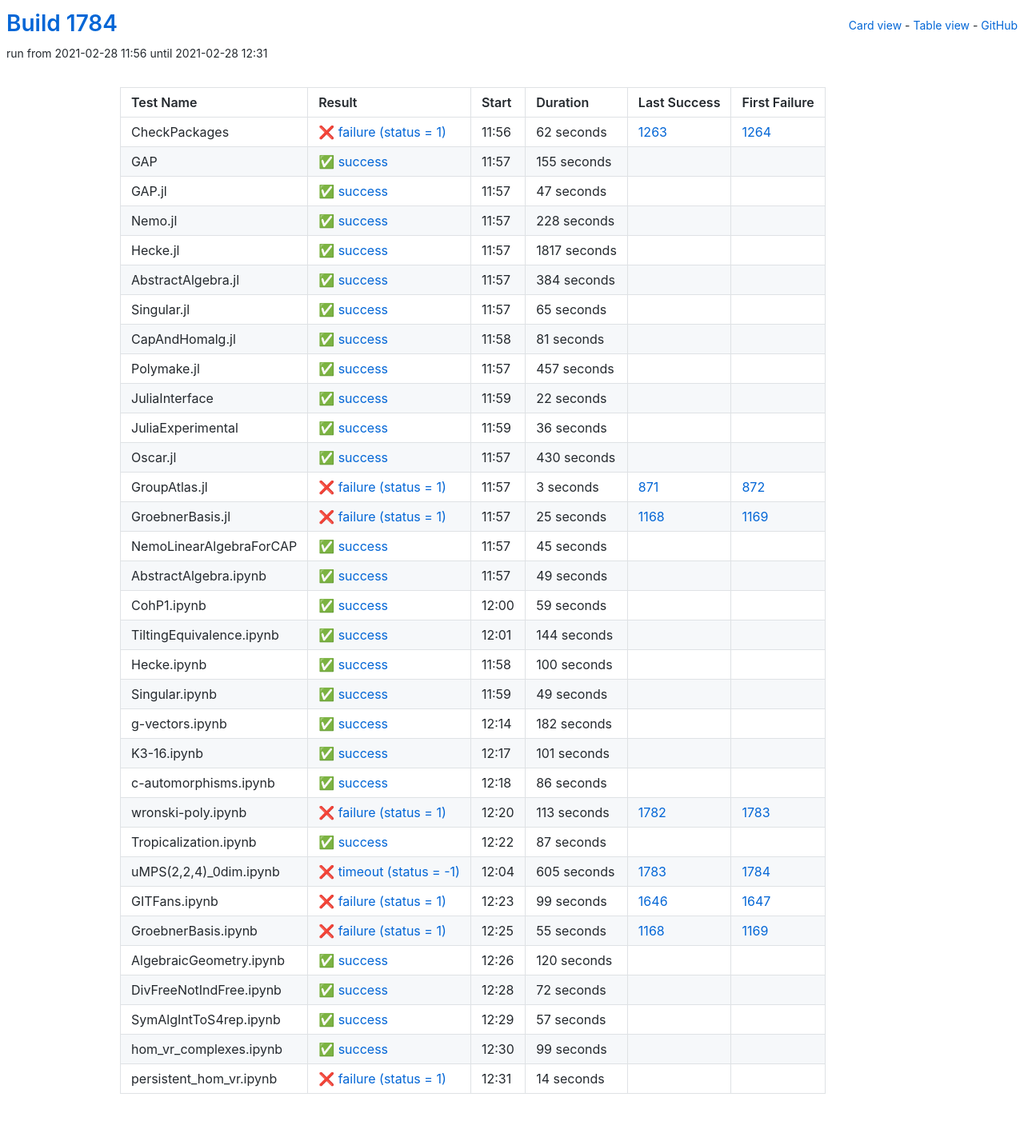
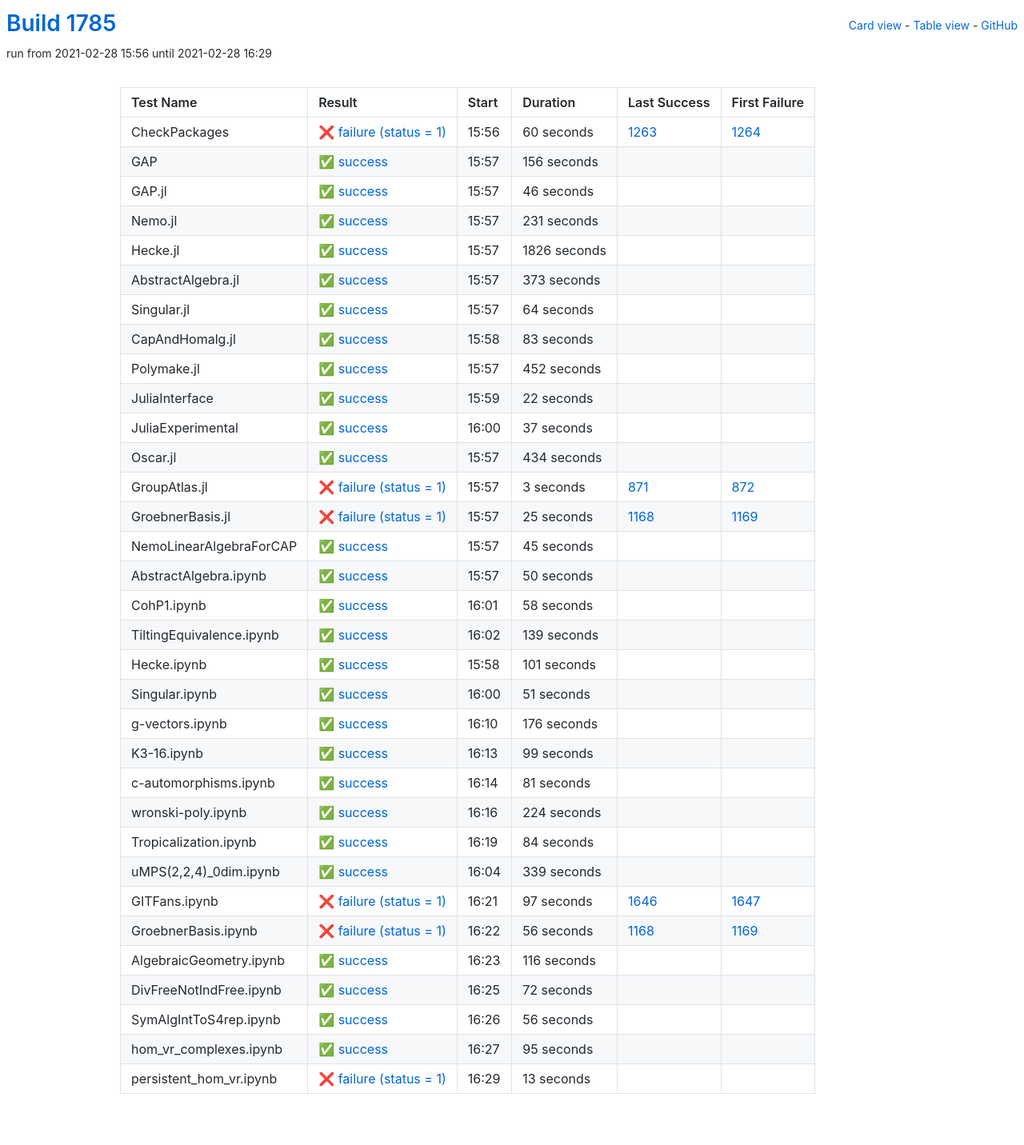
Before and after one commit to oscar-system/oscar-ci-status-stable, a Jekyll site: the page built from table.html, in a window 1280 px wide. Shown: the whole page at 80% size. Built offline with Jekyll 4.4.1, drawn with Linux system fonts in a browser that asks for light colours.

Commit message:
Build #1785

```diff
--- a/_data/ci.yml
+++ b/_data/ci.yml
@@ -1,6 +1,6 @@
 ---
-build: 1784
-build_url: https://oscarci.mathematik.uni-kl.de/job/oscar-stable/1784/
+build: 1785
+build_url: https://oscarci.mathematik.uni-kl.de/job/oscar-stable/1785/
 job: oscar-stable
 organization: oscar-system
 repo: oscar-ci-status-stable
@@ -8,116 +8,116 @@ repourl: https://github.com/oscar-system/oscar-ci-status-stable
 tests:
 - name: CheckPackages
   id: checkpackages
-  log: https://oscarci.mathematik.uni-kl.de/job/oscar-stable/1784/artifact/logs/build-1784/CheckPackages.log
-  start: 2021-02-28 11:56
+  log: https://oscarci.mathematik.uni-kl.de/job/oscar-stable/1785/artifact/logs/build-1785/CheckPackages.log
+  start: 2021-02-28 15:56
   success: false
   exitcode: 1
   status: failure
-  duration: 62
+  duration: 60
   last_success: 1263
   last_success_url: https://oscarci.mathematik.uni-kl.de/job/oscar-stable/1263/
   first_failure: 1264
   first_failure_url: https://oscarci.mathematik.uni-kl.de/job/oscar-stable/1264/
 - name: GAP
   id: gap
-  log: https://oscarci.mathematik.uni-kl.de/job/oscar-stable/1784/artifact/logs/build-1784/GAP.log
-  start: 2021-02-28 11:57
+  log: https://oscarci.mathematik.uni-kl.de/job/oscar-stable/1785/artifact/logs/build-1785/GAP.log
+  start: 2021-02-28 15:57
   success: true
   exitcode: 0
   status: success
-  duration: 155
+  duration: 156
   last_success: false
   last_success_url:
   first_failure: false
   first_failure_url:
 - name: GAP.jl
   id: gap-jl
-  log: https://oscarci.mathematik.uni-kl.de/job/oscar-stable/1784/artifact/logs/build-1784/GAP.jl.log
-  start: 2021-02-28 11:57
+  log: https://oscarci.mathematik.uni-kl.de/job/oscar-stable/1785/artifact/logs/build-1785/GAP.jl.log
+  start: 2021-02-28 15:57
   success: true
   exitcode: 0
   status: success
-  duration: 47
+  duration: 46
   last_success: false
   last_success_url:
   first_failure: false
   first_failure_url:
 - name: Nemo.jl
   id: nemo-jl
-  log: https://oscarci.mathematik.uni-kl.de/job/oscar-stable/1784/artifact/logs/build-1784/Nemo.jl.log
-  start: 2021-02-28 11:57
+  log: https://oscarci.mathematik.uni-kl.de/job/oscar-stable/1785/artifact/logs/build-1785/Nemo.jl.log
+  start: 2021-02-28 15:57
   success: true
   exitcode: 0
   status: success
-  duration: 228
+  duration: 231
   last_success: false
   last_success_url:
   first_failure: false
   first_failure_url:
 - name: Hecke.jl
   id: hecke-jl
-  log: https://oscarci.mathematik.uni-kl.de/job/oscar-stable/1784/artifact/logs/build-1784/Hecke.jl.log
-  start: 2021-02-28 11:57
+  log: https://oscarci.mathematik.uni-kl.de/job/oscar-stable/1785/artifact/logs/build-1785/Hecke.jl.log
+  start: 2021-02-28 15:57
   success: true
   exitcode: 0
   status: success
-  duration: 1817
+  duration: 1826
   last_success: false
   last_success_url:
   first_failure: false
   first_failure_url:
 - name: AbstractAlgebra.jl
   id: abstractalgebra-jl
-  log: https://oscarci.mathematik.uni-kl.de/job/oscar-stable/1784/artifact/logs/build-1784/AbstractAlgebra.jl.log
-  start: 2021-02-28 11:57
+  log: https://oscarci.mathematik.uni-kl.de/job/oscar-stable/1785/artifact/logs/build-1785/AbstractAlgebra.jl.log
+  start: 2021-02-28 15:57
   success: true
   exitcode: 0
   status: success
-  duration: 384
+  duration: 373
   last_success: false
   last_success_url:
   first_failure: false
   first_failure_url:
 - name: Singular.jl
   id: singular-jl
-  log: https://oscarci.mathematik.uni-kl.de/job/oscar-stable/1784/artifact/logs/build-1784/Singular.jl.log
-  start: 2021-02-28 11:57
+  log: https://oscarci.mathematik.uni-kl.de/job/oscar-stable/1785/artifact/logs/build-1785/Singular.jl.log
+  start: 2021-02-28 15:57
   success: true
   exitcode: 0
   status: success
-  duration: 65
+  duration: 64
   last_success: false
   last_success_url:
   first_failure: false
   first_failure_url:
 - name: CapAndHomalg.jl
   id: capandhomalg-jl
-  log: https://oscarci.mathematik.uni-kl.de/job/oscar-stable/1784/artifact/logs/build-1784/CapAndHomalg.jl.log
-  start: 2021-02-28 11:58
+  log: https://oscarci.mathematik.uni-kl.de/job/oscar-stable/1785/artifact/logs/build-1785/CapAndHomalg.jl.log
+  start: 2021-02-28 15:58
   success: true
   exitcode: 0
   status: success
-  duration: 81
+  duration: 83
   last_success: false
   last_success_url:
   first_failure: false
   first_failure_url:
 - name: Polymake.jl
   id: polymake-jl
-  log: https://oscarci.mathematik.uni-kl.de/job/oscar-stable/1784/artifact/logs/build-1784/Polymake.jl.log
-  start: 2021-02-28 11:57
+  log: https://oscarci.mathematik.uni-kl.de/job/oscar-stable/1785/artifact/logs/build-1785/Polymake.jl.log
+  start: 2021-02-28 15:57
   success: true
   exitcode: 0
   status: success
-  duration: 457
+  duration: 452
   last_success: false
   last_success_url:
   first_failure: false
   first_failure_url:
 - name: JuliaInterface
   id: juliainterface
-  log: https://oscarci.mathematik.uni-kl.de/job/oscar-stable/1784/artifact/logs/build-1784/JuliaInterface.log
-  start: 2021-02-28 11:59
+  log: https://oscarci.mathematik.uni-kl.de/job/oscar-stable/1785/artifact/logs/build-1785/JuliaInterface.log
+  start: 2021-02-28 15:59
   success: true
   exitcode: 0
   status: success
@@ -128,32 +128,32 @@ tests:
   first_failure_url:
 - name: JuliaExperimental
   id: juliaexperimental
-  log: https://oscarci.mathematik.uni-kl.de/job/oscar-stable/1784/artifact/logs/build-1784/JuliaExperimental.log
-  start: 2021-02-28 11:59
+  log: https://oscarci.mathematik.uni-kl.de/job/oscar-stable/1785/artifact/logs/build-1785/JuliaExperimental.log
+  start: 2021-02-28 16:00
   success: true
   exitcode: 0
   status: success
-  duration: 36
+  duration: 37
   last_success: false
   last_success_url:
   first_failure: false
   first_failure_url:
 - name: Oscar.jl
   id: oscar-jl
-  log: https://oscarci.mathematik.uni-kl.de/job/oscar-stable/1784/artifact/logs/build-1784/Oscar.jl.log
-  start: 2021-02-28 11:57
+  log: https://oscarci.mathematik.uni-kl.de/job/oscar-stable/1785/artifact/logs/build-1785/Oscar.jl.log
+  start: 2021-02-28 15:57
   success: true
   exitcode: 0
   status: success
-  duration: 430
+  duration: 434
   last_success: false
   last_success_url:
   first_failure: false
   first_failure_url:
 - name: GroupAtlas.jl
   id: groupatlas-jl
-  log: https://oscarci.mathematik.uni-kl.de/job/oscar-stable/1784/artifact/logs/build-1784/GroupAtlas.jl.log
-  start: 2021-02-28 11:57
+  log: https://oscarci.mathematik.uni-kl.de/job/oscar-stable/1785/artifact/logs/build-1785/GroupAtlas.jl.log
+  start: 2021-02-28 15:57
   success: false
   exitcode: 1
   status: failure
@@ -164,8 +164,8 @@ tests:
   first_failure_url: https://oscarci.mathematik.uni-kl.de/job/oscar-stable/872/
 - name: GroebnerBasis.jl
   id: groebnerbasis-jl
-  log: https://oscarci.mathematik.uni-kl.de/job/oscar-stable/1784/artifact/logs/build-1784/GroebnerBasis.jl.log
-  start: 2021-02-28 11:57
+  log: https://oscarci.mathematik.uni-kl.de/job/oscar-stable/1785/artifact/logs/build-1785/GroebnerBasis.jl.log
+  start: 2021-02-28 15:57
   success: false
   exitcode: 1
   status: failure
@@ -176,8 +176,8 @@ tests:
   first_failure_url: https://oscarci.mathematik.uni-kl.de/job/oscar-stable/1169/
 - name: NemoLinearAlgebraForCAP
   id: nemolinearalgebraforcap
-  log: https://oscarci.mathematik.uni-kl.de/job/oscar-stable/1784/artifact/logs/build-1784/NemoLinearAlgebraForCAP.log
-  start: 2021-02-28 11:57
+  log: https://oscarci.mathematik.uni-kl.de/job/oscar-stable/1785/artifact/logs/build-1785/NemoLinearAlgebraForCAP.log
+  start: 2021-02-28 15:57
   success: true
   exitcode: 0
   status: success
@@ -188,80 +188,44 @@ tests:
   first_failure_url:
 - name: AbstractAlgebra.ipynb
   id: abstractalgebra-ipynb
-  log: https://oscarci.mathematik.uni-kl.de/job/oscar-stable/1784/artifact/logs/build-1784/AbstractAlgebra.ipynb.log
-  start: 2021-02-28 11:57
+  log: https://oscarci.mathematik.uni-kl.de/job/oscar-stable/1785/artifact/logs/build-1785/AbstractAlgebra.ipynb.log
+  start: 2021-02-28 15:57
   success: true
   exitcode: 0
   status: success
-  duration: 49
+  duration: 50
   last_success: false
   last_success_url:
   first_failure: false
   first_failure_url:
 - name: CohP1.ipynb
   id: cohp1-ipynb
-  log: https://oscarci.mathematik.uni-kl.de/job/oscar-stable/1784/artifact/logs/build-1784/CohP1.ipynb.log
-  start: 2021-02-28 12:00
+  log: https://oscarci.mathematik.uni-kl.de/job/oscar-stable/1785/artifact/logs/build-1785/CohP1.ipynb.log
+  start: 2021-02-28 16:01
   success: true
   exitcode: 0
   status: success
-  duration: 59
+  duration: 58
   last_success: false
   last_success_url:
   first_failure: false
   first_failure_url:
 - name: TiltingEquivalence.ipynb
   id: tiltingequivalence-ipynb
-  log: https://oscarci.mathematik.uni-kl.de/job/oscar-stable/1784/artifact/logs/build-1784/TiltingEquivalence.ipynb.log
-  start: 2021-02-28 12:01
+  log: https://oscarci.mathematik.uni-kl.de/job/oscar-stable/1785/artifact/logs/build-1785/TiltingEquivalence.ipynb.log
+  start: 2021-02-28 16:02
   success: true
   exitcode: 0
   status: success
-  duration: 144
+  duration: 139
   last_success: false
   last_success_url:
   first_failure: false
   first_failure_url:
 - name: Hecke.ipynb
   id: hecke-ipynb
-  log: https://oscarci.mathematik.uni-kl.de/job/oscar-stable/1784/artifact/logs/build-1784/Hecke.ipynb.log
-  start: 2021-02-28 11:58
-  success: true
-  exitcode: 0
-  status: success
-  duration: 100
-  last_success: false
-  last_success_url:
-  first_failure: false
-  first_failure_url:
-- name: Singular.ipynb
-  id: singular-ipynb
-  log: https://oscarci.mathematik.uni-kl.de/job/oscar-stable/1784/artifact/logs/build-1784/Singular.ipynb.log
-  start: 2021-02-28 11:59
-  success: true
-  exitcode: 0
-  status: success
-  duration: 49
-  last_success: false
-  last_success_url:
-  first_failure: false
-  first_failure_url:
-- name: g-vectors.ipynb
-  id: g-vectors-ipynb
-  log: https://oscarci.mathematik.uni-kl.de/job/oscar-stable/1784/artifact/logs/build-1784/g-vectors.ipynb.log
-  start: 2021-02-28 12:14
-  success: true
-  exitcode: 0
-  status: success
-  duration: 182
-  last_success: false
-  last_success_url:
-  first_failure: false
-  first_failure_url:
-- name: K3-16.ipynb
-  id: k3-16-ipynb
-  log: https://oscarci.mathematik.uni-kl.de/job/oscar-stable/1784/artifact/logs/build-1784/K3-16.ipynb.log
-  start: 2021-02-28 12:17
+  log: https://oscarci.mathematik.uni-kl.de/job/oscar-stable/1785/artifact/logs/build-1785/Hecke.ipynb.log
+  start: 2021-02-28 15:58
   success: true
   exitcode: 0
   status: success
@@ -270,94 +234,130 @@ tests:
   last_success_url:
   first_failure: false
   first_failure_url:
-- name: c-automorphisms.ipynb
-  id: c-automorphisms-ipynb
-  log: https://oscarci.mathematik.uni-kl.de/job/oscar-stable/1784/artifact/logs/build-1784/c-automorphisms.ipynb.log
-  start: 2021-02-28 12:18
+- name: Singular.ipynb
+  id: singular-ipynb
+  log: https://oscarci.mathematik.uni-kl.de/job/oscar-stable/1785/artifact/logs/build-1785/Singular.ipynb.log
+  start: 2021-02-28 16:00
   success: true
   exitcode: 0
   status: success
-  duration: 86
+  duration: 51
+  last_success: false
+  last_success_url:
+  first_failure: false
+  first_failure_url:
+- name: g-vectors.ipynb
+  id: g-vectors-ipynb
+  log: https://oscarci.mathematik.uni-kl.de/job/oscar-stable/1785/artifact/logs/build-1785/g-vectors.ipynb.log
+  start: 2021-02-28 16:10
+  success: true
+  exitcode: 0
+  status: success
+  duration: 176
+  last_success: false
+  last_success_url:
+  first_failure: false
+  first_failure_url:
+- name: K3-16.ipynb
+  id: k3-16-ipynb
+  log: https://oscarci.mathematik.uni-kl.de/job/oscar-stable/1785/artifact/logs/build-1785/K3-16.ipynb.log
+  start: 2021-02-28 16:13
+  success: true
+  exitcode: 0
+  status: success
+  duration: 99
+  last_success: false
+  last_success_url:
+  first_failure: false
+  first_failure_url:
+- name: c-automorphisms.ipynb
+  id: c-automorphisms-ipynb
+  log: https://oscarci.mathematik.uni-kl.de/job/oscar-stable/1785/artifact/logs/build-1785/c-automorphisms.ipynb.log
+  start: 2021-02-28 16:14
+  success: true
+  exitcode: 0
+  status: success
+  duration: 81
   last_success: false
   last_success_url:
   first_failure: false
   first_failure_url:
 - name: wronski-poly.ipynb
   id: wronski-poly-ipynb
-  log: https://oscarci.mathematik.uni-kl.de/job/oscar-stable/1784/artifact/logs/build-1784/wronski-poly.ipynb.log
-  start: 2021-02-28 12:20
-  success: false
-  exitcode: 1
-  status: failure
-  duration: 113
-  last_success: 1782
-  last_success_url: https://oscarci.mathematik.uni-kl.de/job/oscar-stable/1782/
-  first_failure: 1783
-  first_failure_url: https://oscarci.mathematik.uni-kl.de/job/oscar-stable/1783/
-- name: Tropicalization.ipynb
-  id: tropicalization-ipynb
-  log: https://oscarci.mathematik.uni-kl.de/job/oscar-stable/1784/artifact/logs/build-1784/Tropicalization.ipynb.log
-  start: 2021-02-28 12:22
+  log: https://oscarci.mathematik.uni-kl.de/job/oscar-stable/1785/artifact/logs/build-1785/wronski-poly.ipynb.log
+  start: 2021-02-28 16:16
   success: true
   exitcode: 0
   status: success
-  duration: 87
+  duration: 224
+  last_success: false
+  last_success_url:
+  first_failure: false
+  first_failure_url:
+- name: Tropicalization.ipynb
+  id: tropicalization-ipynb
+  log: https://oscarci.mathematik.uni-kl.de/job/oscar-stable/1785/artifact/logs/build-1785/Tropicalization.ipynb.log
+  start: 2021-02-28 16:19
+  success: true
+  exitcode: 0
+  status: success
+  duration: 84
   last_success: false
   last_success_url:
   first_failure: false
   first_failure_url:
 - name: uMPS(2,2,4)_0dim.ipynb
   id: umps-2-2-4-0dim-ipynb
-  log: https://oscarci.mathematik.uni-kl.de/job/oscar-stable/1784/artifact/logs/build-1784/uMPS-2-2-4-_0dim.ipynb.log
-  start: 2021-02-28 12:04
-  success: false
-  exitcode: -1
-  status: timeout
-  duration: 605
-  last_success: 1783
-  last_success_url: https://oscarci.mathematik.uni-kl.de/job/oscar-stable/1783/
-  first_failure: 1784
-  first_failure_url: https://oscarci.mathematik.uni-kl.de/job/oscar-stable/1784/
+  log: https://oscarci.mathematik.uni-kl.de/job/oscar-stable/1785/artifact/logs/build-1785/uMPS-2-2-4-_0dim.ipynb.log
+  start: 2021-02-28 16:04
+  success: true
+  exitcode: 0
+  status: success
+  duration: 339
+  last_success: false
+  last_success_url:
+  first_failure: false
+  first_failure_url:
 - name: GITFans.ipynb
   id: gitfans-ipynb
-  log: https://oscarci.mathematik.uni-kl.de/job/oscar-stable/1784/artifact/logs/build-1784/GITFans.ipynb.log
-  start: 2021-02-28 12:23
+  log: https://oscarci.mathematik.uni-kl.de/job/oscar-stable/1785/artifact/logs/build-1785/GITFans.ipynb.log
+  start: 2021-02-28 16:21
   success: false
   exitcode: 1
   status: failure
-  duration: 99
+  duration: 97
   last_success: 1646
   last_success_url: https://oscarci.mathematik.uni-kl.de/job/oscar-stable/1646/
   first_failure: 1647
   first_failure_url: https://oscarci.mathematik.uni-kl.de/job/oscar-stable/1647/
 - name: GroebnerBasis.ipynb
   id: groebnerbasis-ipynb
-  log: https://oscarci.mathematik.uni-kl.de/job/oscar-stable/1784/artifact/logs/build-1784/GroebnerBasis.ipynb.log
-  start: 2021-02-28 12:25
+  log: https://oscarci.mathematik.uni-kl.de/job/oscar-stable/1785/artifact/logs/build-1785/GroebnerBasis.ipynb.log
+  start: 2021-02-28 16:22
   success: false
   exitcode: 1
   status: failure
-  duration: 55
+  duration: 56
   last_success: 1168
   last_success_url: https://oscarci.mathematik.uni-kl.de/job/oscar-stable/1168/
   first_failure: 1169
   first_failure_url: https://oscarci.mathematik.uni-kl.de/job/oscar-stable/1169/
 - name: AlgebraicGeometry.ipynb
   id: algebraicgeometry-ipynb
-  log: https://oscarci.mathematik.uni-kl.de/job/oscar-stable/1784/artifact/logs/build-1784/AlgebraicGeometry.ipynb.log
-  start: 2021-02-28 12:26
+  log: https://oscarci.mathematik.uni-kl.de/job/oscar-stable/1785/artifact/logs/build-1785/AlgebraicGeometry.ipynb.log
+  start: 2021-02-28 16:23
   success: true
   exitcode: 0
   status: success
-  duration: 120
+  duration: 116
   last_success: false
   last_success_url:
   first_failure: false
   first_failure_url:
 - name: DivFreeNotIndFree.ipynb
   id: divfreenotindfree-ipynb
-  log: https://oscarci.mathematik.uni-kl.de/job/oscar-stable/1784/artifact/logs/build-1784/DivFreeNotIndFree.ipynb.log
-  start: 2021-02-28 12:28
+  log: https://oscarci.mathematik.uni-kl.de/job/oscar-stable/1785/artifact/logs/build-1785/DivFreeNotIndFree.ipynb.log
+  start: 2021-02-28 16:25
   success: true
   exitcode: 0
   status: success
@@ -368,36 +368,36 @@ tests:
   first_failure_url:
 - name: SymAlgIntToS4rep.ipynb
   id: symalginttos4rep-ipynb
-  log: https://oscarci.mathematik.uni-kl.de/job/oscar-stable/1784/artifact/logs/build-1784/SymAlgIntToS4rep.ipynb.log
-  start: 2021-02-28 12:29
+  log: https://oscarci.mathematik.uni-kl.de/job/oscar-stable/1785/artifact/logs/build-1785/SymAlgIntToS4rep.ipynb.log
+  start: 2021-02-28 16:26
   success: true
   exitcode: 0
   status: success
-  duration: 57
+  duration: 56
   last_success: false
   last_success_url:
   first_failure: false
   first_failure_url:
 - name: hom_vr_complexes.ipynb
   id: hom-vr-complexes-ipynb
-  log: https://oscarci.mathematik.uni-kl.de/job/oscar-stable/1784/artifact/logs/build-1784/hom_vr_complexes.ipynb.log
-  start: 2021-02-28 12:30
+  log: https://oscarci.mathematik.uni-kl.de/job/oscar-stable/1785/artifact/logs/build-1785/hom_vr_complexes.ipynb.log
+  start: 2021-02-28 16:27
   success: true
   exitcode: 0
   status: success
-  duration: 99
+  duration: 95
   last_success: false
   last_success_url:
   first_failure: false
   first_failure_url:
 - name: persistent_hom_vr.ipynb
   id: persistent-hom-vr-ipynb
-  log: https://oscarci.mathematik.uni-kl.de/job/oscar-stable/1784/artifact/logs/build-1784/persistent_hom_vr.ipynb.log
-  start: 2021-02-28 12:31
+  log: https://oscarci.mathematik.uni-kl.de/job/oscar-stable/1785/artifact/logs/build-1785/persistent_hom_vr.ipynb.log
+  start: 2021-02-28 16:29
   success: false
   exitcode: 1
   status: failure
-  duration: 14
+  duration: 13
   last_success: false
   last_success_url:
   first_failure: false
```
Also changed, not shown: README.md.
